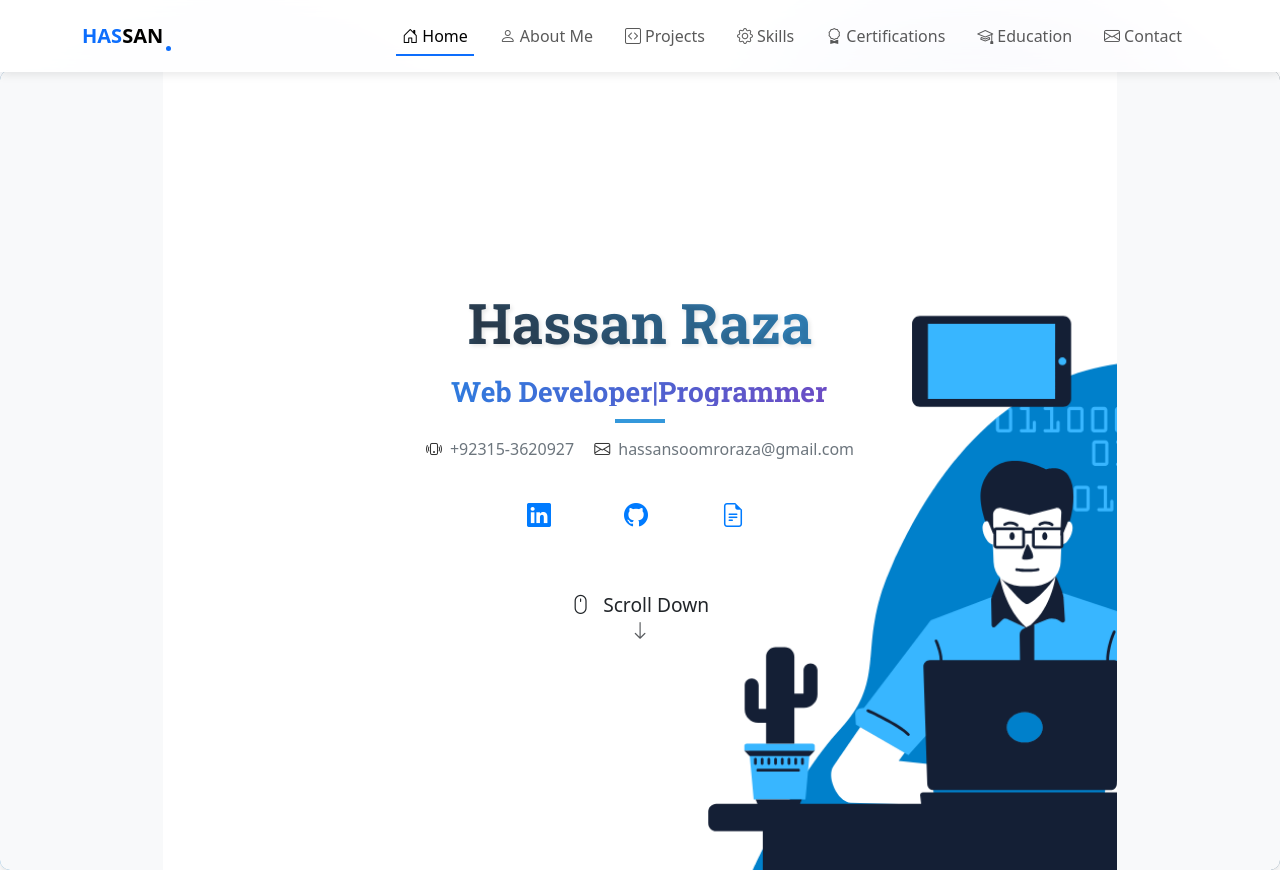
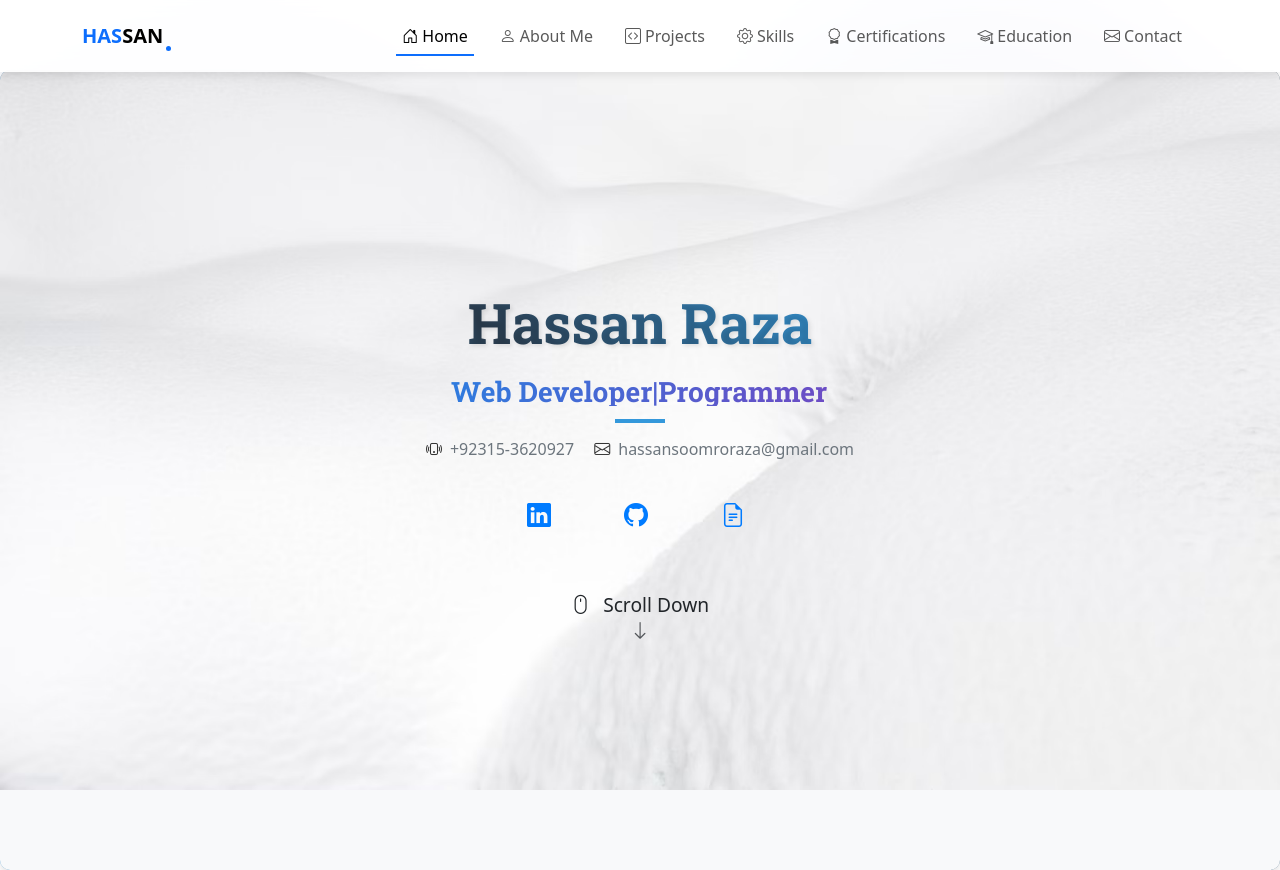
Before and after one commit to Hassan-Raza0/Myportfolio, a plain HTML site: page index.html in a window 1280 px wide. Shown: the top 870 px of the page. Drawn offline with nearby package versions, Linux system fonts and the light colour scheme.

Commit message:
Update style.css
background change

```diff
--- a/style.css
+++ b/style.css
@@ -55,7 +55,7 @@ h2::after {
 
 /* Home section */
 #home {
-  background-image: url("./web.png");
+  background-image: url("./portfolio.avif");
   background-position: top center; /* Adjusted to better align the background */
   background-size: contain; /* Ensures the image fits within the container */
   background-repeat: no-repeat;
```
